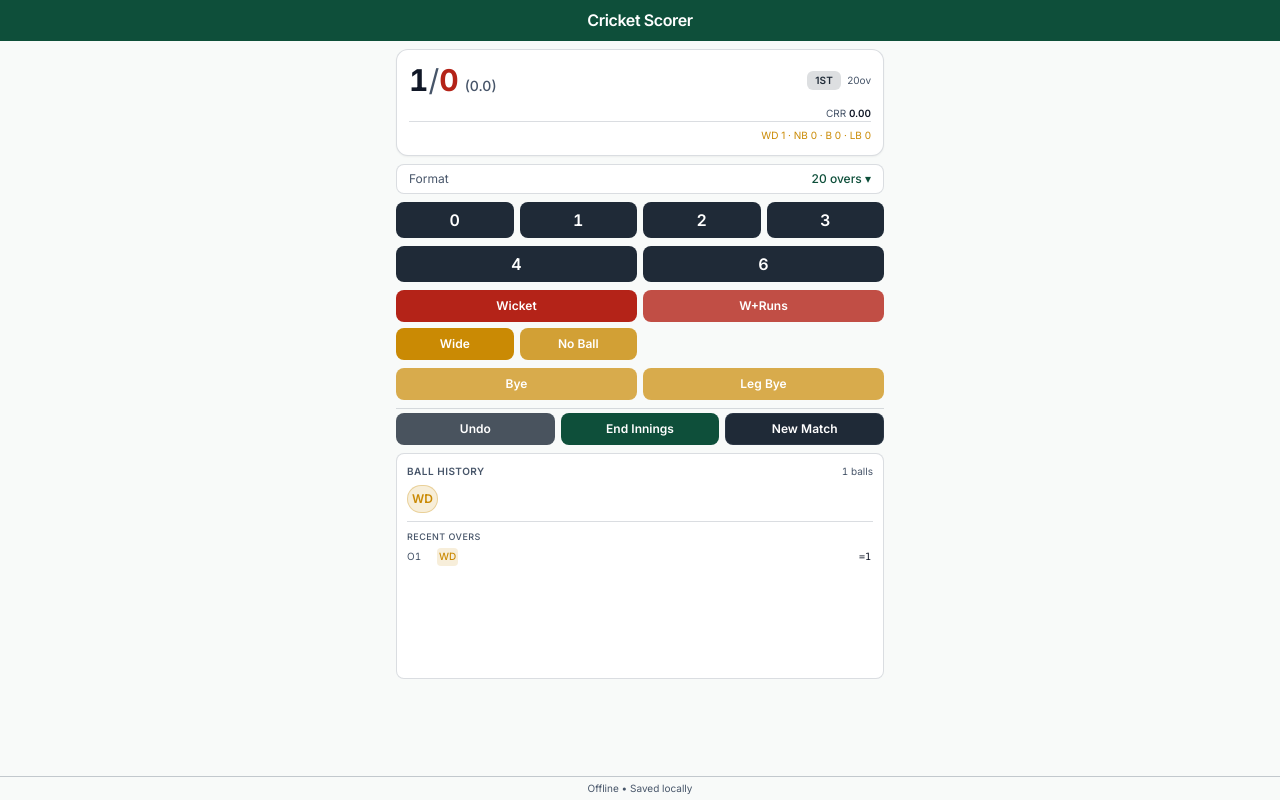
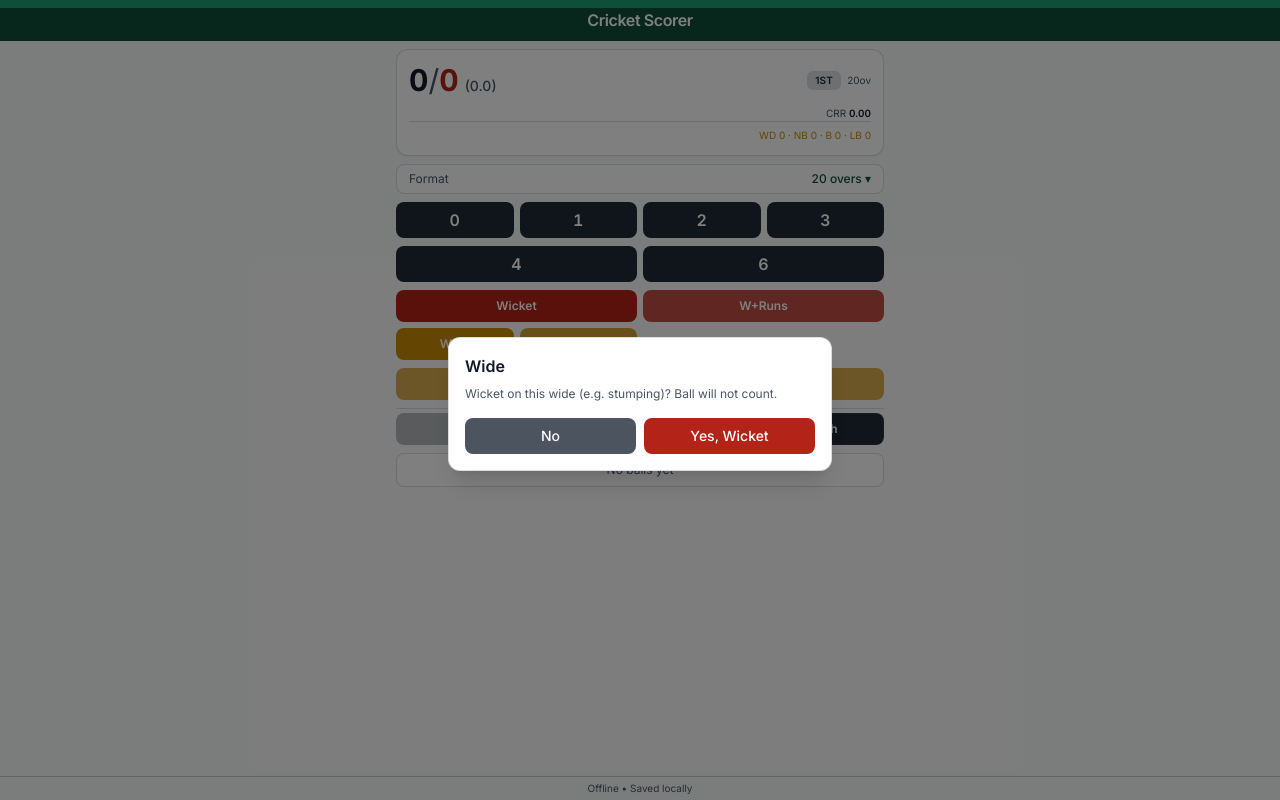
Before and after one commit to rahul2123/cricket-match-scoring-lite, a React (Vite) app: page / in a window 1280 px wide. Both pictures are taken after a click on the button "Wide". Built offline with nearby package versions, Linux system fonts and the light colour scheme.

Commit message:
Add wide + wicket functionality: implement scoring logic for wide balls resulting in wickets, update UI components to handle new interactions, and enhance ball label display. Adjust state management to reflect changes in match actions and ball history.

```diff
--- a/src/App.tsx
+++ b/src/App.tsx
@@ -17,6 +17,7 @@ function App() {
     addRun,
     addWicket,
     addWide,
+    addWideWicket,
     addNoBall,
     addBye,
     addLegBye,
@@ -57,6 +58,7 @@ function App() {
           onAddRun={addRun}
           onAddWicket={addWicket}
           onAddWide={addWide}
+          onAddWideWicket={addWideWicket}
           onAddNoBall={addNoBall}
           onAddBye={addBye}
           onAddLegBye={addLegBye}
--- a/src/components/BallHistory.tsx
+++ b/src/components/BallHistory.tsx
@@ -65,7 +65,7 @@ export function BallHistory({ balls, currentInning }: BallHistoryProps) {
             className={getBallClass(ball.type, ball.runs)}
             title={`${ball.type}: ${ball.runs} run${ball.runs !== 1 ? 's' : ''}${ball.isRunOut ? ' (run-out)' : ''}${ball.isWicket ? ' (wicket)' : ''}`}
           >
-            {getBallLabel(ball.type, ball.runs, ball.isRunOut)}
+            {getBallLabel(ball.type, ball.runs, ball.isRunOut, ball.isWicket)}
           </div>
         ))}
       </div>
@@ -117,7 +117,7 @@ function OverBreakdown({ balls }: OverBreakdownProps) {
       {overs.map((over, idx) => {
         const overNum = startOverNumber + idx + 1;
         const runsInOver = over.reduce((sum, b) => sum + b.runs, 0);
-        const wicketsInOver = over.filter(b => b.type === 'wicket' || b.isRunOut).length;
+        const wicketsInOver = over.filter(b => b.type === 'wicket' || b.isRunOut || b.isWicket).length;
         return (
           <div key={idx} className="flex items-center gap-1.5">
             <span className="text-[10px] text-cricket-target dark:text-cricket-dark-text/60 w-6 tabular-nums">O{overNum}</span>
@@ -132,7 +132,7 @@ function OverBreakdown({ balls }: OverBreakdownProps) {
                     ${ball.type === 'run' ? 'bg-cricket-target/15 dark:bg-white/10 text-cricket-score dark:text-cricket-dark-text' : ''}
                   `}
                 >
-                  {getBallLabel(ball.type, ball.runs, ball.isRunOut)}
+                  {getBallLabel(ball.type, ball.runs, ball.isRunOut, ball.isWicket)}
                 </span>
               ))}
             </div>
--- a/src/components/ScoringButtons.tsx
+++ b/src/components/ScoringButtons.tsx
@@ -9,6 +9,7 @@ interface ScoringButtonsProps {
   onAddRun: (runs: number) => void;
   onAddWicket: (runs: number) => void;
   onAddWide: () => void;
+  onAddWideWicket: () => void;
   onAddNoBall: (runs: number, isRunOut: boolean) => void;
   onAddBye: (runs: number) => void;
   onAddLegBye: (runs: number) => void;
@@ -31,6 +32,7 @@ export function ScoringButtons({
   onAddRun,
   onAddWicket,
   onAddWide,
+  onAddWideWicket,
   onAddNoBall,
   onAddBye,
   onAddLegBye,
@@ -42,6 +44,7 @@ export function ScoringButtons({
   const [extraMode, setExtraMode] = useState<ExtraMode>(null);
   const [showNewMatchConfirm, setShowNewMatchConfirm] = useState(false);
   const [showEndInningsConfirm, setShowEndInningsConfirm] = useState(false);
+  const [showWideWicketConfirm, setShowWideWicketConfirm] = useState(false);
   const [showNoBallRunOutConfirm, setShowNoBallRunOutConfirm] = useState(false);
   const [pendingNoBallRuns, setPendingNoBallRuns] = useState(0);
   const [showOversSelector, setShowOversSelector] = useState(false);
@@ -259,7 +262,7 @@ export function ScoringButtons({
           W+Runs
         </button>
         <button
-          onClick={() => canScore && onAddWide()}
+          onClick={() => canScore && setShowWideWicketConfirm(true)}
           disabled={!canScore || extraMode !== null}
           className={`${extraButton} bg-cricket-extras hover:opacity-90 text-white`}
         >
@@ -379,6 +382,20 @@ export function ScoringButtons({
         </div>
       )}
 
+      {/* Wide + Wicket - ball does not count */}
+      {showWideWicketConfirm && (
+        <div className="fixed inset-0 bg-black/50 flex items-center justify-center z-50 p-3">
+          <div className="bg-cricket-card dark:bg-cricket-dark-card rounded-xl p-4 max-w-sm w-full shadow-xl border border-cricket-target/20 dark:border-white/10">
+            <h3 className="text-base font-semibold text-cricket-score dark:text-cricket-dark-text mb-2">Wide</h3>
+            <p className="text-cricket-target dark:text-cricket-dark-text/70 text-xs mb-4">Wicket on this wide (e.g. stumping)? Ball will not count.</p>
+            <div className="flex gap-2">
+              <button onClick={() => { onAddWide(); setShowWideWicketConfirm(false); }} className="flex-1 py-2 rounded-lg bg-cricket-secondary/80 dark:bg-white/10 text-white dark:text-cricket-dark-text text-sm font-medium hover:opacity-90">No</button>
+              <button onClick={() => { onAddWideWicket(); setShowWideWicketConfirm(false); }} className="flex-1 py-2 rounded-lg bg-cricket-wicket text-white text-sm font-medium hover:opacity-90">Yes, Wicket</button>
+            </div>
+          </div>
+        </div>
+      )}
+
       {/* No Ball Run-Out - Wicket = Muted Red for Run-Out */}
       {showNoBallRunOutConfirm && (
         <div className="fixed inset-0 bg-black/50 flex items-center justify-center z-50 p-3">
--- a/src/hooks/useMatch.ts
+++ b/src/hooks/useMatch.ts
@@ -113,6 +113,41 @@ function matchReducer(state: MatchState, action: MatchAction): MatchState {
       const updatedInning: InningState = {
         ...currentInning,
         runs: currentInning.runs + 1,
+        // Wide does NOT increase ball count
+        extras: {
+          ...currentInning.extras,
+          wides: currentInning.extras.wides + 1,
+        },
+      };
+
+      const newState: MatchState = {
+        ...state,
+        innings: {
+          first: state.currentInning === 1 ? updatedInning : state.innings.first,
+          second: state.currentInning === 2 ? updatedInning : state.innings.second,
+        },
+        ballHistory: [...state.ballHistory, ball],
+      };
+
+      return checkMatchEnd(newState);
+    }
+
+    case 'ADD_WIDE_WICKET': {
+      // Wide + wicket (e.g. stumping): 1 run, 1 wicket, ball does NOT count
+      const ball: Ball = {
+        id: generateId(),
+        type: 'wide',
+        runs: 1,
+        inning: state.currentInning,
+        timestamp: Date.now(),
+        isWicket: true,
+      };
+
+      const currentInning = getCurrentInningState(state);
+      const updatedInning: InningState = {
+        ...currentInning,
+        runs: currentInning.runs + 1,
+        wickets: currentInning.wickets + 1,
         // Wide does NOT increase ball count
         extras: {
           ...currentInning.extras,
@@ -263,7 +298,7 @@ function matchReducer(state: MatchState, action: MatchAction): MatchState {
       }
 
       // Revert wicket
-      if (lastBall.type === 'wicket' || (lastBall.type === 'noball' && lastBall.isRunOut)) {
+      if (lastBall.type === 'wicket' || (lastBall.type === 'noball' && lastBall.isRunOut) || (lastBall.type === 'wide' && lastBall.isWicket)) {
         updatedInning.wickets = Math.max(0, updatedInning.wickets - 1);
       }
 
@@ -403,6 +438,10 @@ export function useMatch() {
     dispatch({ type: 'ADD_WIDE' });
   }, []);
 
+  const addWideWicket = useCallback(() => {
+    dispatch({ type: 'ADD_WIDE_WICKET' });
+  }, []);
+
   const addNoBall = useCallback((runs: number, isRunOut: boolean = false) => {
     dispatch({ type: 'ADD_NOBALL', runs, isRunOut });
   }, []);
@@ -459,6 +498,7 @@ export function useMatch() {
     addRun,
     addWicket,
     addWide,
+    addWideWicket,
     addNoBall,
     addBye,
     addLegBye,
--- a/src/types/index.ts
+++ b/src/types/index.ts
@@ -72,6 +72,7 @@ export type MatchAction =
   | { type: 'ADD_RUN'; runs: number }
   | { type: 'ADD_WICKET'; runs: number }
   | { type: 'ADD_WIDE' }
+  | { type: 'ADD_WIDE_WICKET' }
   | { type: 'ADD_NOBALL'; runs: number; isRunOut: boolean }
   | { type: 'ADD_BYE'; runs: number }
   | { type: 'ADD_LEGBYE'; runs: number }
--- a/src/utils/helpers.ts
+++ b/src/utils/helpers.ts
@@ -43,13 +43,13 @@ export function formatRate(rate: number): string {
 /**
  * Get display label for ball type
  */
-export function getBallLabel(type: string, runs: number, isRunOut?: boolean): string {
+export function getBallLabel(type: string, runs: number, isRunOut?: boolean, isWicket?: boolean): string {
   switch (type) {
     case 'wicket':
       // Wicket with runs (e.g., caught attempting second run)
       return runs > 0 ? `W${runs}` : 'W';
     case 'wide':
-      return 'WD';
+      return isWicket ? 'WD+W' : 'WD';
     case 'noball':
       // No-ball: runs includes 1 penalty + scored runs
       // Show as NB+X where X is the runs scored (total - 1 penalty)
```
